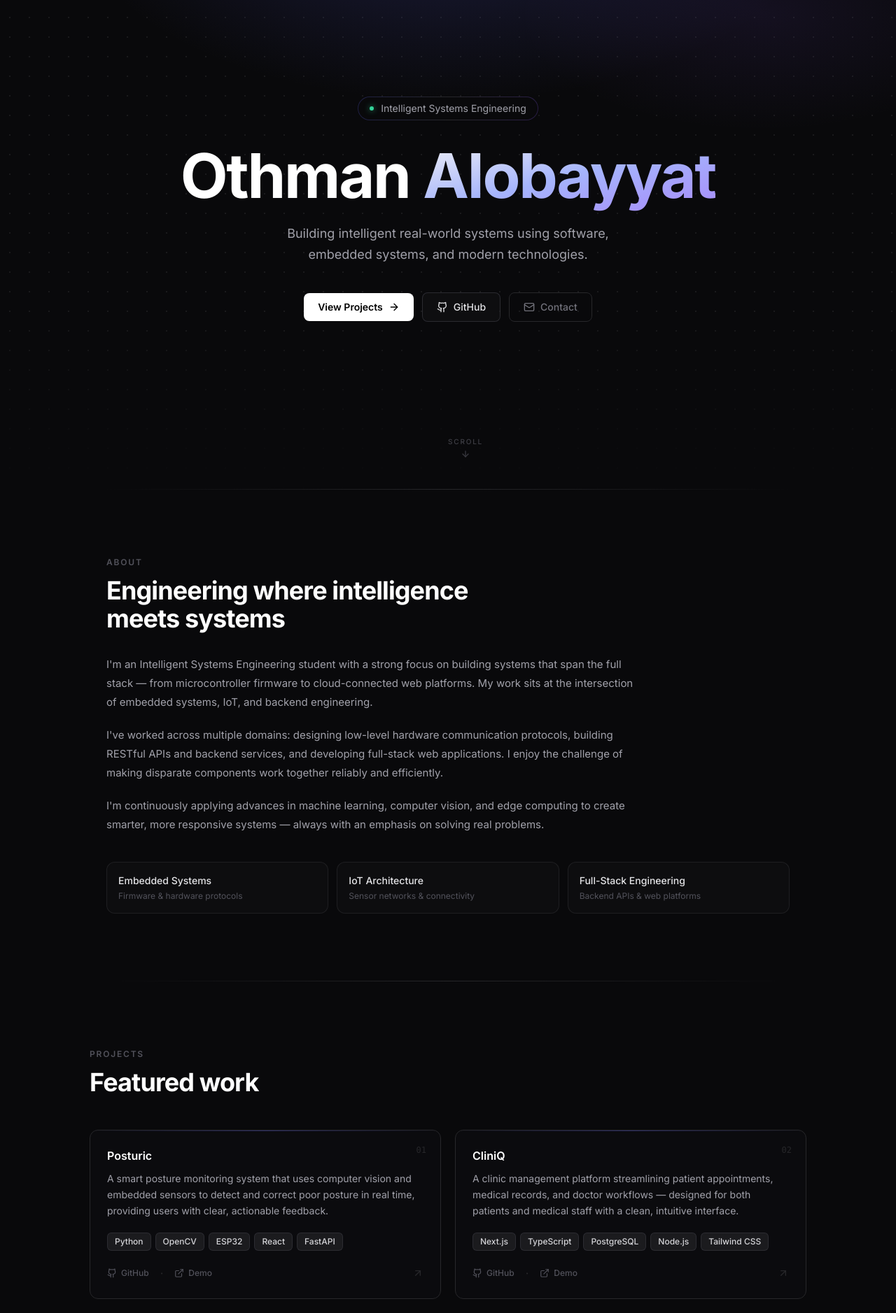
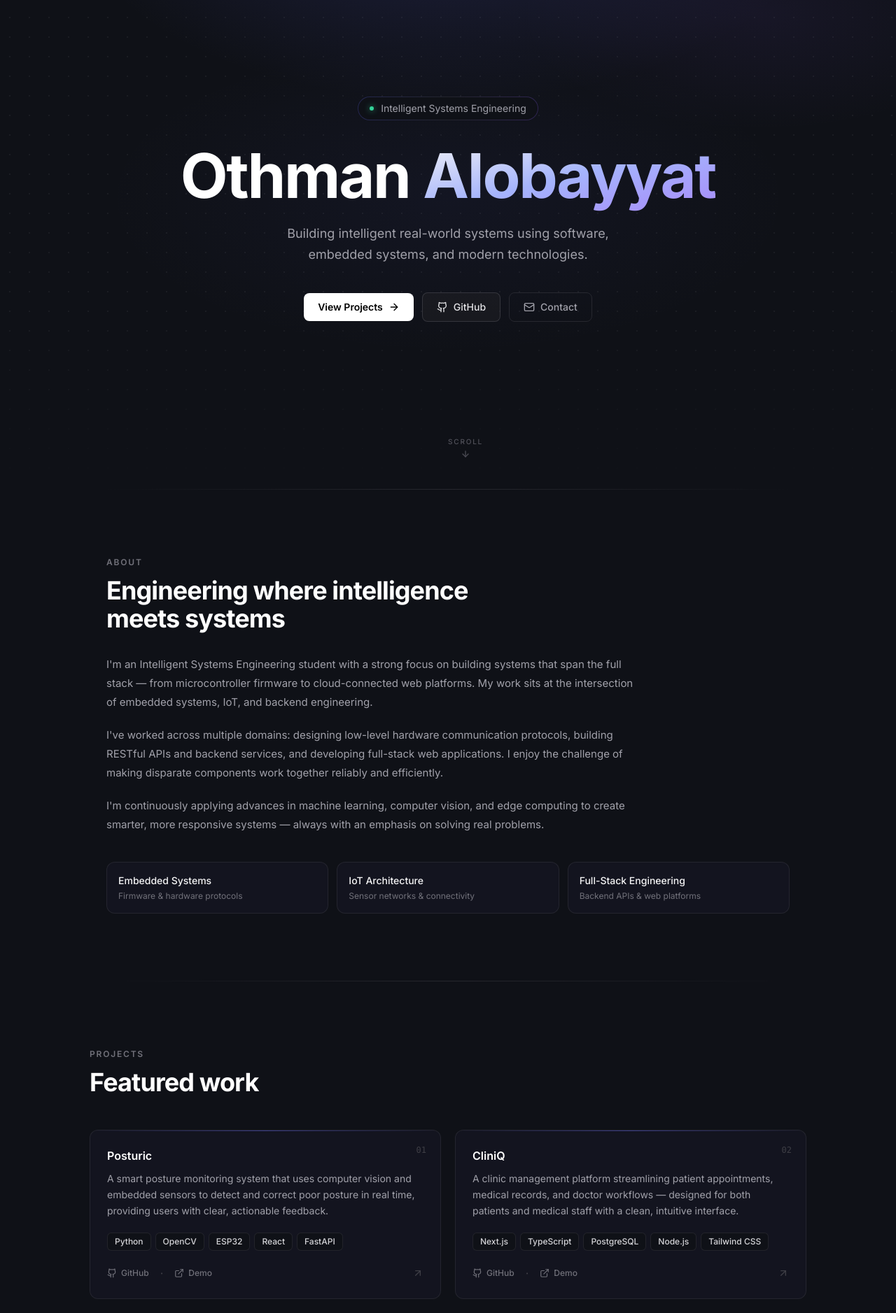
Before and after one commit to othmanalobayyat/portfolio, a Next.js app: page / in a window 1280 px wide. Shown: the part 101-1978 px from the top of the page at 70% size. Built offline with nearby package versions, Linux system fonts and the light colour scheme.

Commit message:
Landing Page V1

```diff
--- a/app/globals.css
+++ b/app/globals.css
@@ -7,7 +7,7 @@ html {
 }
 
 body {
-  background-color: #09090b;
+  background-color: #0F1117;
   color: #fafafa;
   -webkit-font-smoothing: antialiased;
   -moz-osx-font-smoothing: grayscale;
@@ -23,16 +23,16 @@ body {
 }
 
 ::-webkit-scrollbar-track {
-  background: #09090b;
+  background: #0F1117;
 }
 
 ::-webkit-scrollbar-thumb {
-  background: #27272a;
+  background: #1E2030;
   border-radius: 3px;
 }
 
 ::-webkit-scrollbar-thumb:hover {
-  background: #3f3f46;
+  background: #2A2D3E;
 }
 
 @keyframes fade-up {
--- a/app/page.tsx
+++ b/app/page.tsx
@@ -29,7 +29,7 @@ export default function Home() {
 function Divider() {
   return (
     <div className="mx-auto max-w-5xl px-6">
-      <div className="h-px bg-gradient-to-r from-transparent via-zinc-800 to-transparent" />
+      <div className="h-px bg-gradient-to-r from-transparent via-zinc-700/50 to-transparent" />
     </div>
   );
 }
--- a/components/Navbar.tsx
+++ b/components/Navbar.tsx
@@ -21,7 +21,7 @@ export default function Navbar() {
     <header
       className={`fixed top-0 z-50 w-full transition-all duration-300 ${
         scrolled
-          ? "border-b border-zinc-800/70 bg-[#09090b]/85 backdrop-blur-xl"
+          ? "border-b border-zinc-700/40 bg-[#0F1117]/90 backdrop-blur-xl"
           : "bg-transparent"
       }`}
     >
@@ -38,14 +38,14 @@ export default function Navbar() {
             <a
               key={link.href}
               href={link.href}
-              className="text-sm text-zinc-500 transition-colors hover:text-zinc-200"
+              className="text-sm text-zinc-500 transition-colors hover:text-white"
             >
               {link.label}
             </a>
           ))}
           <a
             href="#contact"
-            className="ml-1 rounded-lg border border-zinc-800 bg-zinc-900/50 px-3.5 py-1.5 text-sm font-medium text-zinc-300 transition-all hover:border-zinc-700 hover:bg-zinc-800/60 hover:text-white"
+            className="ml-1 rounded-lg border border-zinc-700/50 bg-[#13141F] px-3.5 py-1.5 text-sm font-medium text-zinc-300 transition-all hover:border-zinc-600/60 hover:bg-[#1A1B26] hover:text-white"
           >
             Hire me
           </a>
--- a/components/sections/About.tsx
+++ b/components/sections/About.tsx
@@ -7,7 +7,7 @@ const focusAreas = [
 export default function About() {
   return (
     <section id="about" className="mx-auto max-w-5xl px-6 py-24">
-      <p className="mb-3 text-xs font-semibold uppercase tracking-[0.15em] text-zinc-600">
+      <p className="mb-3 text-xs font-semibold uppercase tracking-[0.15em] text-zinc-500">
         About
       </p>
       <h2 className="mb-8 text-3xl font-bold tracking-tight text-white sm:text-4xl">
@@ -38,10 +38,10 @@ export default function About() {
         {focusAreas.map(({ label, desc }) => (
           <div
             key={label}
-            className="rounded-xl border border-zinc-800/70 bg-zinc-900/30 p-4 transition-colors hover:border-zinc-700/60"
+            className="rounded-xl border border-zinc-700/40 bg-[#13141F] p-4 transition-all hover:border-zinc-600/50 hover:bg-[#161820]"
           >
-            <div className="mb-1 text-sm font-medium text-zinc-200">{label}</div>
-            <div className="text-xs text-zinc-600">{desc}</div>
+            <div className="mb-1 text-sm font-medium text-zinc-100">{label}</div>
+            <div className="text-xs text-zinc-500">{desc}</div>
           </div>
         ))}
       </div>
--- a/components/sections/Hero.tsx
+++ b/components/sections/Hero.tsx
@@ -13,7 +13,7 @@ export default function Hero() {
           className="absolute inset-0"
           style={{
             backgroundImage:
-              "radial-gradient(circle, rgba(255,255,255,0.07) 1px, transparent 1px)",
+              "radial-gradient(circle, rgba(255,255,255,0.05) 1px, transparent 1px)",
             backgroundSize: "28px 28px",
           }}
         />
@@ -22,7 +22,7 @@ export default function Hero() {
           className="absolute inset-0"
           style={{
             background:
-              "radial-gradient(ellipse 65% 55% at 50% -5%, rgba(99,102,241,0.22) 0%, transparent 65%)",
+              "radial-gradient(ellipse 65% 55% at 50% -5%, rgba(99,102,241,0.18) 0%, transparent 65%)",
           }}
         />
         {/* Secondary glow — offset right */}
@@ -30,19 +30,27 @@ export default function Hero() {
           className="absolute inset-0"
           style={{
             background:
-              "radial-gradient(ellipse 45% 35% at 85% 15%, rgba(139,92,246,0.09) 0%, transparent 60%)",
+              "radial-gradient(ellipse 45% 35% at 85% 15%, rgba(139,92,246,0.07) 0%, transparent 60%)",
+          }}
+        />
+        {/* Soft centered glow behind headline */}
+        <div
+          className="absolute inset-0"
+          style={{
+            background:
+              "radial-gradient(ellipse 55% 40% at 50% 48%, rgba(99,102,241,0.05) 0%, transparent 70%)",
           }}
         />
         {/* Bottom fade */}
-        <div className="absolute inset-x-0 bottom-0 h-64 bg-gradient-to-t from-[#09090b] via-[#09090b]/60 to-transparent" />
+        <div className="absolute inset-x-0 bottom-0 h-64 bg-gradient-to-t from-[#0F1117] via-[#0F1117]/60 to-transparent" />
       </div>
 
       {/* Main content */}
       <div className="relative z-10 mx-auto w-full max-w-4xl px-6 text-center">
         {/* Badge with gradient border */}
         <div className="animate-fade-up mb-8 inline-flex">
-          <div className="rounded-full bg-gradient-to-r from-indigo-500/25 via-zinc-800 to-violet-500/25 p-px">
-            <div className="flex items-center gap-2.5 rounded-full bg-[#09090b] px-4 py-1.5">
+          <div className="rounded-full bg-gradient-to-r from-indigo-500/25 via-zinc-700/40 to-violet-500/25 p-px">
+            <div className="flex items-center gap-2.5 rounded-full bg-[#0F1117] px-4 py-1.5">
               <span className="h-1.5 w-1.5 shrink-0 rounded-full bg-emerald-400 shadow-[0_0_8px_rgba(52,211,153,0.7)]" />
               <span className="text-sm text-zinc-400">
                 Intelligent Systems Engineering
@@ -69,7 +77,7 @@ export default function Hero() {
         <div className="animate-fade-up delay-300 flex flex-wrap items-center justify-center gap-3">
           <a
             href="#projects"
-            className="group inline-flex items-center gap-2 rounded-lg bg-white px-5 py-2.5 text-sm font-semibold text-black transition-all hover:bg-zinc-100 active:scale-[0.98]"
+            className="group inline-flex items-center gap-2 rounded-lg bg-white px-5 py-2.5 text-sm font-semibold text-black transition-all hover:bg-zinc-100 hover:shadow-[0_4px_24px_rgba(255,255,255,0.12)] active:scale-[0.98]"
           >
             View Projects
             <ArrowRight className="h-4 w-4 transition-transform group-hover:translate-x-0.5" />
@@ -78,14 +86,14 @@ export default function Hero() {
             href="https://github.com/othmanalobayyat"
             target="_blank"
             rel="noopener noreferrer"
-            className="inline-flex items-center gap-2 rounded-lg border border-zinc-700/60 bg-zinc-900/40 px-5 py-2.5 text-sm font-medium text-zinc-200 backdrop-blur-sm transition-all hover:border-zinc-600 hover:bg-zinc-800/60"
+            className="inline-flex items-center gap-2 rounded-lg border border-zinc-600/50 bg-zinc-800/40 px-5 py-2.5 text-sm font-medium text-zinc-200 transition-all hover:border-zinc-500/60 hover:bg-zinc-700/50 hover:text-white"
           >
             <Github className="h-4 w-4" />
             GitHub
           </a>
           <a
             href="#contact"
-            className="inline-flex items-center gap-2 rounded-lg border border-zinc-800 px-5 py-2.5 text-sm font-medium text-zinc-500 transition-all hover:border-zinc-700 hover:text-zinc-300"
+            className="inline-flex items-center gap-2 rounded-lg border border-zinc-700/50 px-5 py-2.5 text-sm font-medium text-zinc-400 transition-all hover:border-zinc-600/60 hover:text-zinc-200"
           >
             <Mail className="h-4 w-4" />
             Contact
@@ -96,7 +104,7 @@ export default function Hero() {
       {/* Scroll indicator */}
       <a
         href="#about"
-        className="animate-fade-up delay-500 absolute bottom-10 left-1/2 -translate-x-1/2 flex flex-col items-center gap-1.5 text-zinc-700 transition-colors hover:text-zinc-500"
+        className="animate-fade-up delay-500 absolute bottom-10 left-1/2 -translate-x-1/2 flex flex-col items-center gap-1.5 text-zinc-600 transition-colors hover:text-zinc-400"
       >
         <span className="text-[10px] font-medium uppercase tracking-[0.18em]">
           Scroll
--- a/components/sections/Projects.tsx
+++ b/components/sections/Projects.tsx
@@ -5,7 +5,7 @@ export default function Projects() {
   return (
     <section id="projects" className="px-6 py-24">
       <div className="mx-auto max-w-5xl">
-        <p className="mb-3 text-xs font-semibold uppercase tracking-[0.15em] text-zinc-600">
+        <p className="mb-3 text-xs font-semibold uppercase tracking-[0.15em] text-zinc-500">
           Projects
         </p>
         <h2 className="mb-12 text-3xl font-bold tracking-tight text-white sm:text-4xl">
@@ -16,13 +16,13 @@ export default function Projects() {
           {projects.map((project, index) => (
             <article
               key={project.title}
-              className="group relative flex flex-col overflow-hidden rounded-xl border border-zinc-800 bg-zinc-900/20 p-6 transition-all duration-300 hover:border-zinc-700/80 hover:bg-zinc-900/50 hover:shadow-[0_8px_32px_rgba(0,0,0,0.4)]"
+              className="group relative flex flex-col overflow-hidden rounded-xl border border-zinc-700/40 bg-[#13141F] p-6 transition-all duration-300 hover:border-zinc-600/60 hover:bg-[#161820] hover:shadow-[0_8px_32px_rgba(0,0,0,0.5)]"
             >
               {/* Top accent line */}
-              <div className="absolute inset-x-0 top-0 h-px bg-gradient-to-r from-transparent via-indigo-500/40 to-transparent" />
+              <div className="absolute inset-x-0 top-0 h-px bg-gradient-to-r from-transparent via-indigo-500/50 to-transparent" />
 
               {/* Project number */}
-              <span className="absolute right-5 top-5 select-none font-mono text-xs text-zinc-800">
+              <span className="absolute right-5 top-5 select-none font-mono text-xs text-zinc-700">
                 {String(index + 1).padStart(2, "0")}
               </span>
 
@@ -38,7 +38,7 @@ export default function Projects() {
                 {project.tech.map((t) => (
                   <span
                     key={t}
-                    className="rounded-md border border-zinc-700/50 bg-zinc-800/60 px-2.5 py-1 text-xs font-medium text-zinc-300"
+                    className="rounded-md border border-zinc-700/40 bg-[#0F1117] px-2.5 py-1 text-xs font-medium text-zinc-300"
                   >
                     {t}
                   </span>
@@ -50,21 +50,21 @@ export default function Projects() {
                 <div className="flex items-center gap-4">
                   <a
                     href={project.github}
-                    className="inline-flex items-center gap-1.5 text-xs font-medium text-zinc-600 transition-colors hover:text-zinc-200"
+                    className="inline-flex items-center gap-1.5 text-xs font-medium text-zinc-500 transition-colors hover:text-zinc-200"
                   >
                     <Github className="h-3.5 w-3.5" />
                     GitHub
                   </a>
-                  <span className="text-zinc-800">·</span>
+                  <span className="text-zinc-700">·</span>
                   <a
                     href={project.demo}
-                    className="inline-flex items-center gap-1.5 text-xs font-medium text-zinc-600 transition-colors hover:text-zinc-200"
+                    className="inline-flex items-center gap-1.5 text-xs font-medium text-zinc-500 transition-colors hover:text-zinc-200"
                   >
                     <ExternalLink className="h-3.5 w-3.5" />
                     Demo
                   </a>
                 </div>
-                <ArrowUpRight className="h-4 w-4 text-zinc-800 transition-all duration-200 group-hover:-translate-y-0.5 group-hover:translate-x-0.5 group-hover:text-zinc-500" />
+                <ArrowUpRight className="h-4 w-4 text-zinc-700 transition-all duration-200 group-hover:-translate-y-0.5 group-hover:translate-x-0.5 group-hover:text-zinc-400" />
               </div>
             </article>
           ))}
--- a/components/sections/Skills.tsx
+++ b/components/sections/Skills.tsx
@@ -4,7 +4,7 @@ export default function Skills() {
   return (
     <section id="skills" className="px-6 py-24">
       <div className="mx-auto max-w-5xl">
-        <p className="mb-3 text-xs font-semibold uppercase tracking-[0.15em] text-zinc-600">
+        <p className="mb-3 text-xs font-semibold uppercase tracking-[0.15em] text-zinc-500">
           Skills
         </p>
         <h2 className="mb-12 text-3xl font-bold tracking-tight text-white sm:text-4xl">
@@ -15,7 +15,7 @@ export default function Skills() {
           {Object.entries(skills).map(([category, items]) => (
             <div
               key={category}
-              className="rounded-xl border border-zinc-800/60 bg-zinc-900/20 p-5 transition-colors hover:border-zinc-700/60 hover:bg-zinc-900/30"
+              className="rounded-xl border border-zinc-700/40 bg-[#13141F] p-5 transition-all hover:border-zinc-600/50 hover:bg-[#161820]"
             >
               <h3 className="mb-3.5 text-xs font-semibold uppercase tracking-[0.12em] text-zinc-500">
                 {category}
@@ -24,7 +24,7 @@ export default function Skills() {
                 {items.map((skill) => (
                   <span
                     key={skill}
-                    className="rounded-md border border-zinc-800 bg-zinc-900 px-2.5 py-1 text-xs font-medium text-zinc-300"
+                    className="rounded-md border border-zinc-700/50 bg-[#0F1117] px-2.5 py-1 text-xs font-medium text-zinc-300"
                   >
                     {skill}
                   </span>
```
Also changed, not shown: components/sections/Contact.tsx (+7 -7 lines), components/sections/Footer.tsx (+6 -6 lines).
